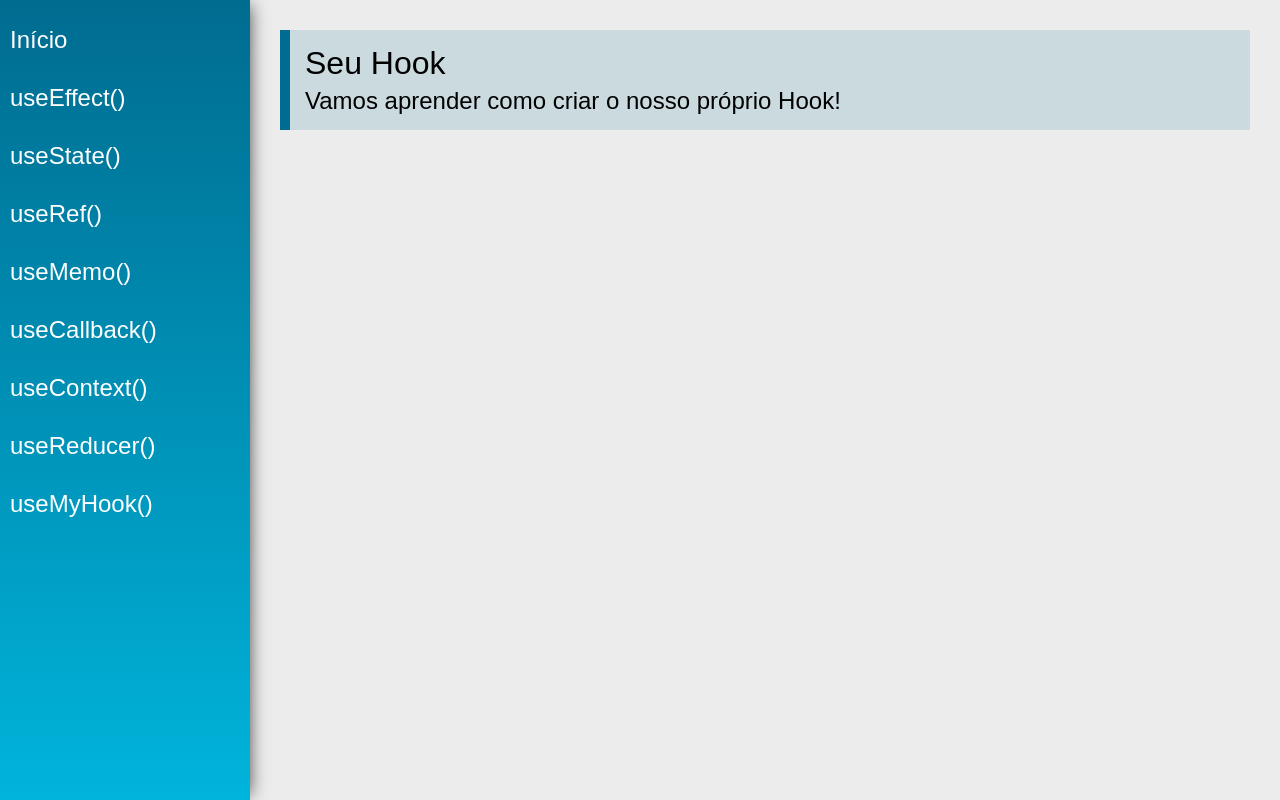
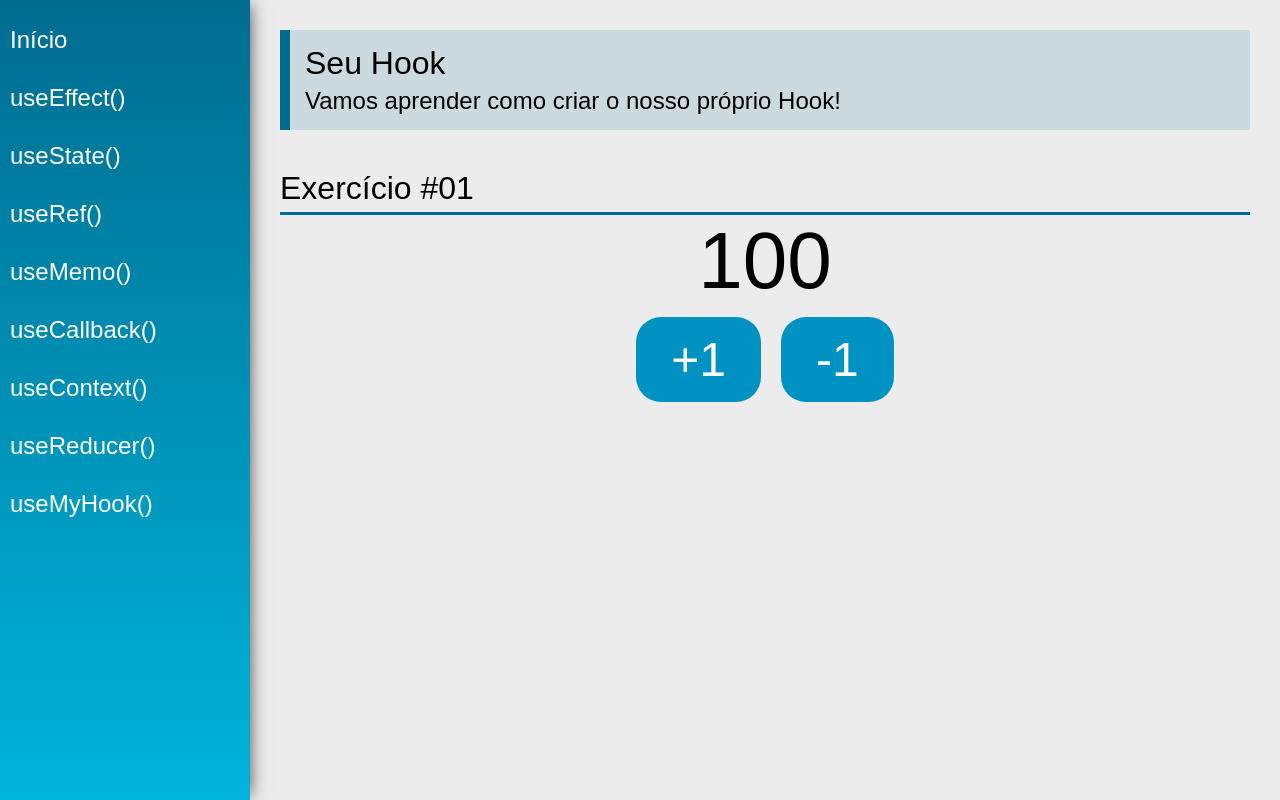
Before and after one commit to tramalho/hooks, a React (Create React App) app: page /useCustom in a window 1280 px wide. Built offline with nearby package versions, Linux system fonts and the light colour scheme.

Commit message:
Custom Hooks #01

```diff
--- /dev/null
+++ b/src/hooks/useCounter.js
@@ -0,0 +1,15 @@
+import { useState } from "react";
+
+export const useCounter = (initialValue = 100) => {
+    const [count, setCount] = useState(initialValue);
+
+    function inc() {
+        setCount(count + 1);
+    }
+
+    function dec() {
+        setCount(count - 1)
+    }
+
+    return [count, inc, dec]
+}
--- a/src/views/examples/UseCustom.jsx
+++ b/src/views/examples/UseCustom.jsx
@@ -1,15 +1,30 @@
-import React from 'react'
-import PageTitle from '../../components/layout/PageTitle'
+import React from "react";
+import PageTitle from "../../components/layout/PageTitle";
+import SectionTitle from "../../components/layout/SectionTitle";
+import { useCounter } from "../../hooks/useCounter";
+const UseRef = (props) => {
+	const [count, inc, dec] = useCounter();
 
-const UseRef = (props) => {
 	return (
 		<div className="UseCustom">
 			<PageTitle
 				title="Seu Hook"
 				subtitle="Vamos aprender como criar o nosso próprio Hook!"
 			/>
+			<SectionTitle title="Exercício #01" />
+			<div className="center">
+				<span className="text">{count}</span>
+				<div>
+					<button type="button" className="btn" onClick={() => inc()}>
+						+1
+					</button>
+					<button type="button" className="btn" onClick={() => dec()}>
+						-1
+					</button>
 				</div>
-    )
-}
+			</div>
+		</div>
+	);
+};
 
-export default UseRef
+export default UseRef;
```
Lines whose indentation alone changed are shown as unchanged.
